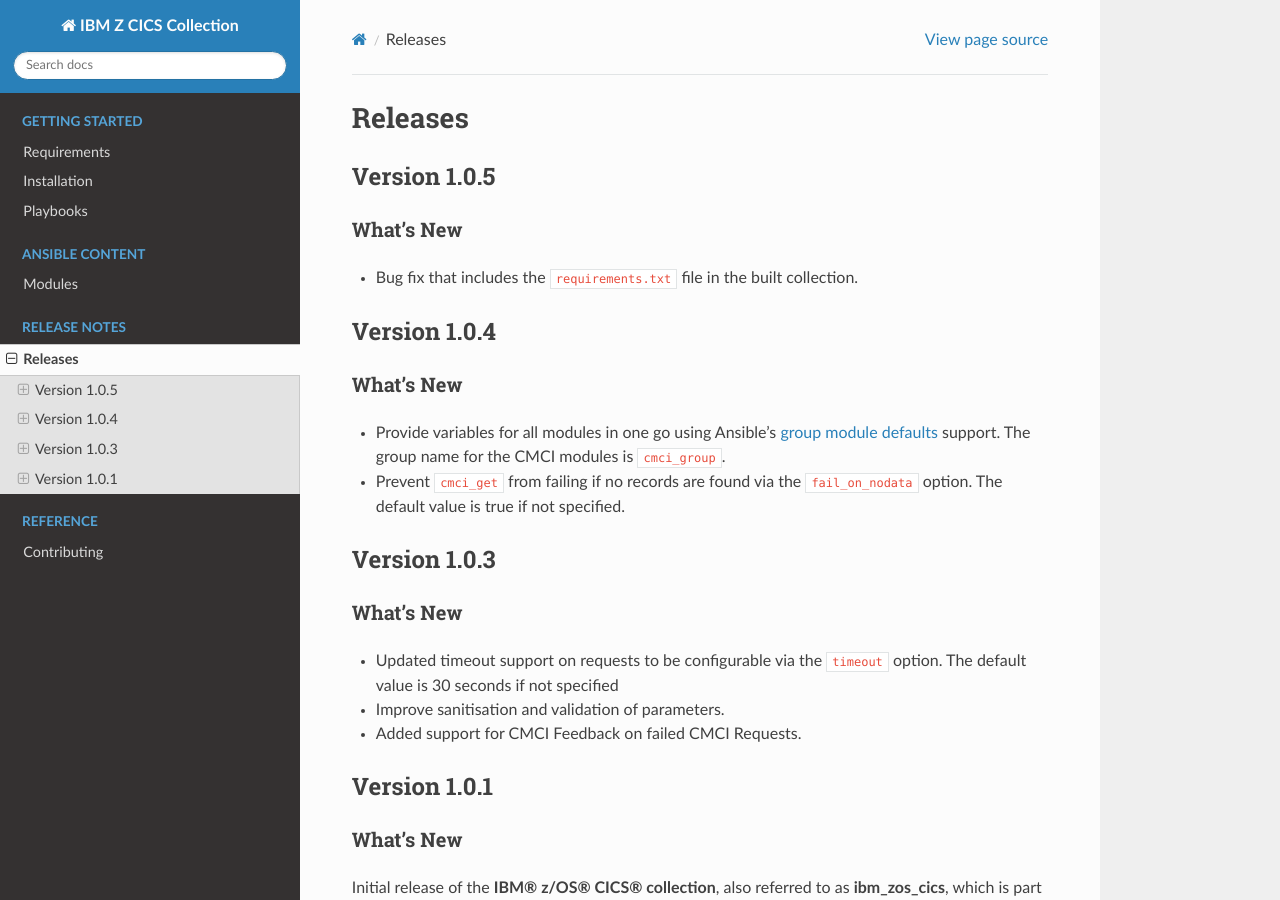
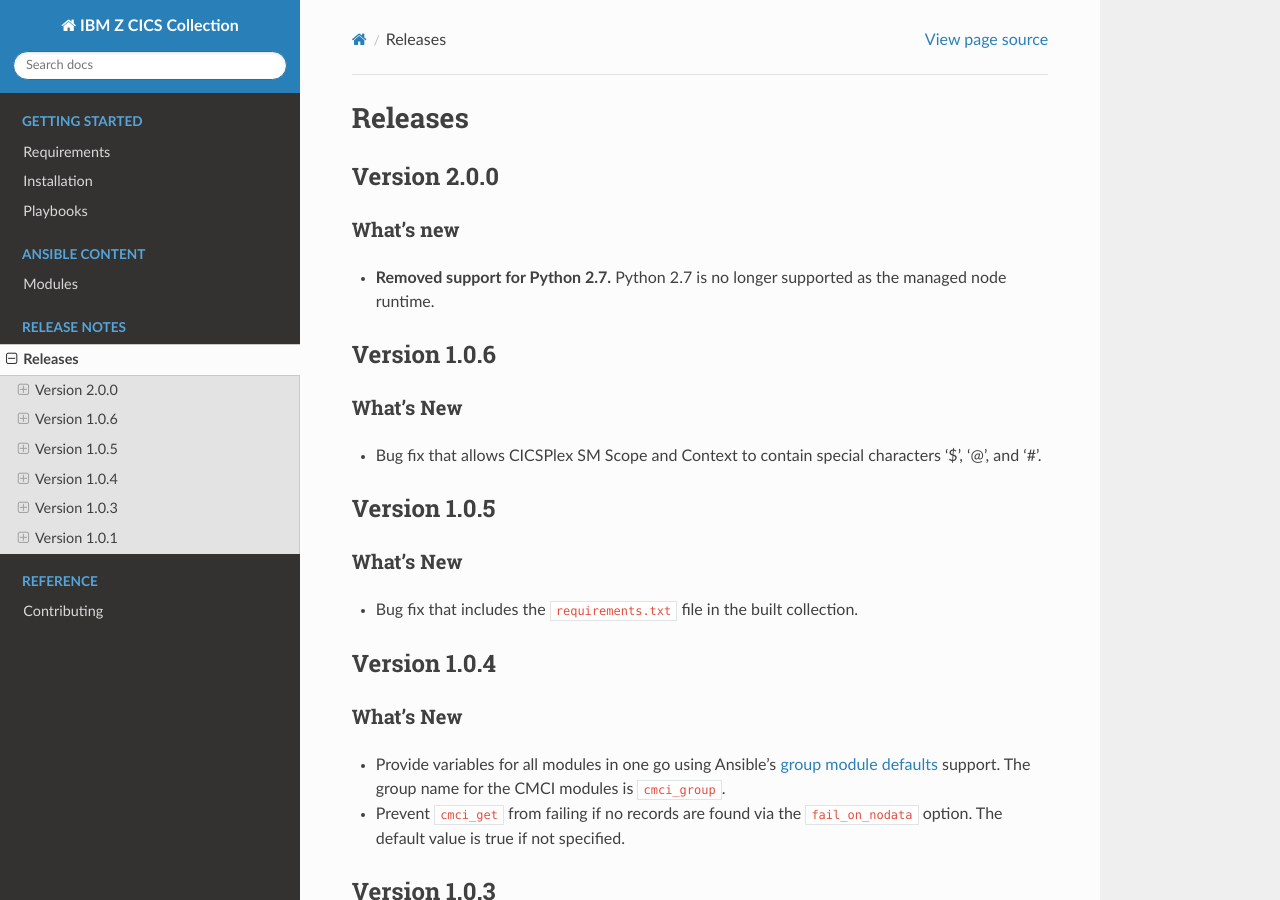
Before and after one commit to ansible-collections/ibm_zos_cics, a Sphinx documentation site: the page built from docs/source/release_notes.rst, in a window 1280 px wide and 900 px high. Built offline with Sphinx 7.4.7 and the Read the Docs theme 2.0.0, drawn with Linux system fonts in a browser that asks for light colours.

Commit message:
Update release_notes.rst
Add 1.0.6 and 2.0.0

```diff
--- a/docs/source/release_notes.rst
+++ b/docs/source/release_notes.rst
@@ -1,11 +1,27 @@
 .. ...............................................................................
-.. © Copyright IBM Corporation 2020,2023                                         .
+.. © Copyright IBM Corporation 2020,2024                                         .
 .. Apache License, Version 2.0 (see https://opensource.org/licenses/Apache-2.0)  .
 .. ...............................................................................
 
 ========
 Releases
 ========
+
+Version 2.0.0
+======
+
+What's new
+---------------
+
+* **Removed support for Python 2.7.** Python 2.7 is no longer supported as the managed node runtime.
+
+
+Version 1.0.6
+=============
+What's New
+-------------------
+* Bug fix that allows CICSPlex SM Scope and Context to contain special characters '$', '@', and '#'.
+
 
 Version 1.0.5
 =============
@@ -48,25 +64,25 @@ Initial release of the **IBM® z/OS® CICS® collection**, also referred to as *
 
 This collection can manage CICS and CICSPlex® SM resources and definitions by calling the `CMCI REST API`_, which can be configured in a CICSplex or in a stand-alone region.
 
-* Modules
+**Modules**
 
-  * ``cmci_create`` - Create definitional CICS and CICSPlex SM resources in CICS regions, by initiating POST requests via the CMCI REST API.
-  * ``cmci_delete`` - Remove or discard definitional and installed CICS and CICSPlex SM resources from CICS regions, by initiating DELETE requests via the CMCI REST API.
-  * ``cmci_get`` - Retrieve information about installed and definitional CICS and CICSPlex SM resources from CICS regions, by initiating GET requests via the CMCI REST API.
-  * ``cmci_action`` - Install CICS and CICSPlex SM resources into CICS regions from definitions, by initiating PUT requests via the CMCI REST API.
-  * ``cmci_update`` - Make changes to CICS and CICSPlex SM resources in CICS regions, by initiating PUT requests via the CMCI REST API.
+* ``cmci_create`` - Create definitional CICS and CICSPlex SM resources in CICS regions, by initiating POST requests via the CMCI REST API.
+* ``cmci_delete`` - Remove or discard definitional and installed CICS and CICSPlex SM resources from CICS regions, by initiating DELETE requests via the CMCI REST API.
+* ``cmci_get`` - Retrieve information about installed and definitional CICS and CICSPlex SM resources from CICS regions, by initiating GET requests via the CMCI REST API.
+* ``cmci_action`` - Install CICS and CICSPlex SM resources into CICS regions from definitions, by initiating PUT requests via the CMCI REST API.
+* ``cmci_update`` - Make changes to CICS and CICSPlex SM resources in CICS regions, by initiating PUT requests via the CMCI REST API.
 
 
-* Documentation
+**Documentation**
 
-  * Generic documentation is available at `the documentation site`_, covering guidance on installation, modules, and other reference.
+* Generic documentation is available at `the documentation site`_, covering guidance on installation, modules, and other reference.
 
-  * Documentation related to playbook configuration is provided with sample playbooks at the `samples repository`_. Each playbook contains a README that explains what configurations must be made to run a sample playbook.
+* Documentation related to playbook configuration is provided with sample playbooks at the `samples repository`_. Each playbook contains a README that explains what configurations must be made to run a sample playbook.
 
 
-* Playbooks
+**Playbooks**
 
-  * Sample playbooks are available at the `samples repository`_. Each playbook contains a README that explains what configurations must be made to run a sample playbook.
+* Sample playbooks are available at the `samples repository`_. Each playbook contains a README that explains what configurations must be made to run a sample playbook.
 
 .. _samples repository:
    https://github.com/IBM/z_ansible_collections_samples/tree/main/zos_subsystems/cics
```
